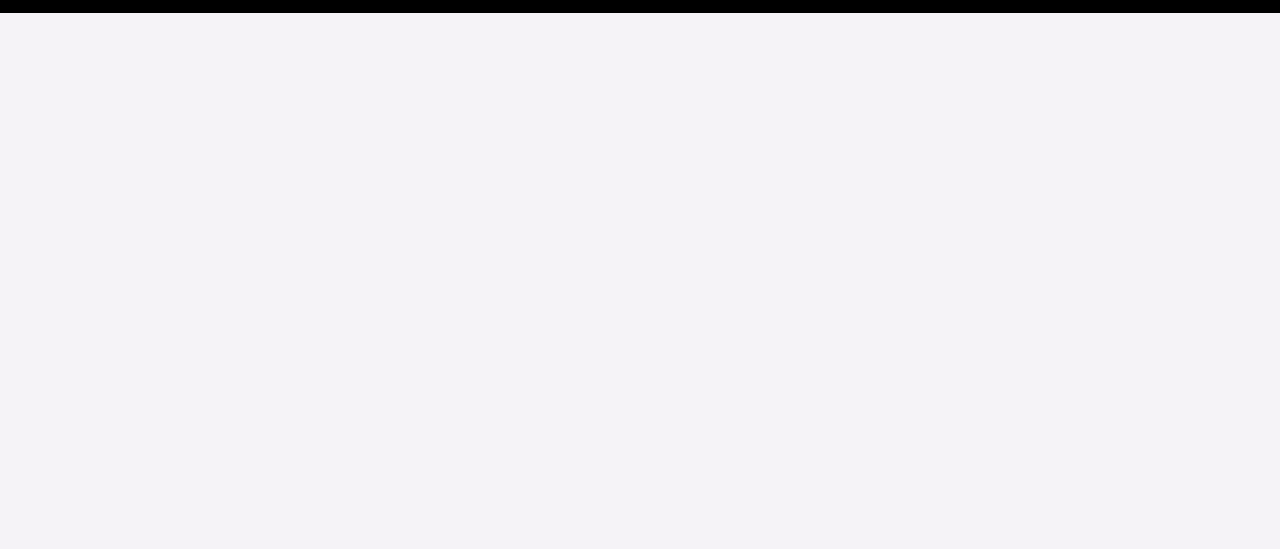
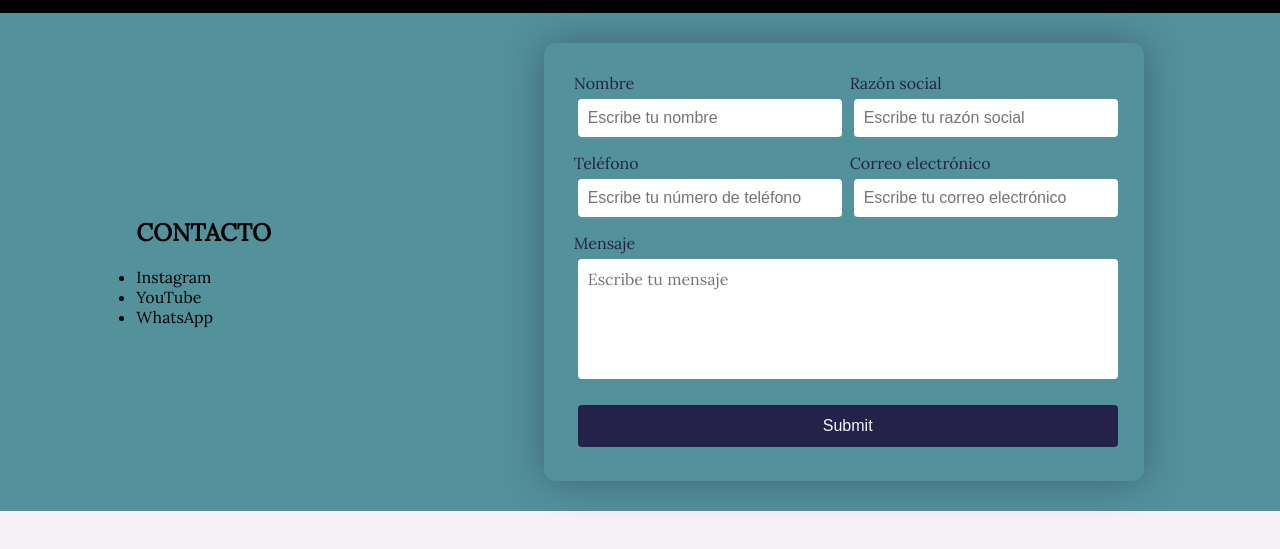
Before and after one commit to bochagit/ArkenGames, a plain HTML site: page index.html in a window 1280 px wide. Shown: the part 587-1136 px from the top of the page. Drawn offline with Linux system fonts and the light colour scheme; a web font is replaced by a local one.

Commit message:
agregada sección contacto, en proceso

```diff
--- a/Estilos/styles.css
+++ b/Estilos/styles.css
@@ -189,6 +189,8 @@ body, div, ul, nav, header, li, a {
     }
 }
 
+/* ----- HEADER ENDS ----- */
+
 /* ----- SLIDER SECTION ----- */
 
 .slider {
@@ -310,6 +312,110 @@ body, div, ul, nav, header, li, a {
     }
 }
 
+/* ----- SLIDER ENDS ----- */
+
+/* ----- CONTACT SECTION ----- */
+
+.form {
+    min-height: 60vh;
+    display: flex;
+    flex-direction: column;
+    justify-content: end;
+    align-items: center;
+    padding: 30px 0;
+    background-color: var(--blue-munsell);
+}
+
+.form__social-media {
+    display: none;
+}
+
+.form__form {
+    padding: 12px;
+    max-width: 600px;
+    width: 100%;
+    display: grid;
+}
+
+.form__input-container :is(input, textarea) {
+    width: 100%;
+    padding: 10px;
+    font-size: 16px;
+    margin: 4px;
+    margin-top: 6px;
+    border: none;
+    box-shadow: 2px 2px 4px #24214b66;
+}
+
+.form__input-container textarea {
+    resize: none;
+    min-height: 120px;
+    font-family: inherit;
+}
+
+.form__input-container input[type="submit"] {
+    padding: 12px;
+    background-color: var(--space-cadet);
+    color: var(--ghost-white);
+}
+
+/* ----- CONTACT QUERIES ----- */
+
+@media screen and (min-width: 721px) {
+    .form {
+        flex-direction: row;
+        justify-content: space-around;
+        align-items: center;
+    }
+
+    .form__social-media {
+        display: inline-block;
+    }
+
+    .form__form {
+        grid-template-columns: 1fr 1fr;
+        grid-template-areas:
+            "name company"
+            "tel email"
+            "message message"
+            "submit submit";
+        gap: 12px;
+        padding: 30px;
+        border-radius: 12px;
+        box-shadow: 0 0 40px #24214b66;
+        color: var(--space-cadet);
+    }
+
+    .form__input-container:first-child {
+        grid-area: name;
+    }
+
+    .form__input-container:nth-child(2) {
+        grid-area: company;
+    }
+
+    .form__input-container:nth-child(3) {
+        grid-area: tel;
+    }
+
+    .form__input-container:nth-child(4) {
+        grid-area: email;
+    }
+
+    .form__input-container:nth-child(5) {
+        grid-area: message;
+    }
+
+    .form__input-container:nth-child(6) {
+        grid-area: submit;
+    }
+
+    .form__input-container :is(input, textarea) {
+        box-shadow: none;
+        border-radius: 4px;
+    }
+}
+
 /* ----- ANIMATIONS ----- */
 
 @keyframes header-translucent {
--- a/index.html
+++ b/index.html
@@ -16,7 +16,7 @@
         <nav class="header__nav">
             <ul class="header__nav-list header__nav-list--arriba">
                 <li class="header__nav-item">
-                    <a href="#">Inicio</a>
+                    <a href="#inicio">Inicio</a>
                 </li>
                 <li class="header__nav-item">
                     <a href="#">Juegos</a>
@@ -35,7 +35,7 @@
             </ul>
         </nav>
     </header>
-    <section class="slider">
+    <main class="slider" id="inicio">
         <div class="slider__wrapper">
             <div class="slider__item">
                 <img id="slide-1" src="Fotos/Banner_RHvsBF.png" alt="Banner of RH vs BF game">
@@ -46,6 +46,46 @@
                 <a href="#slide-2"></a>
             </div>
         </div>
+    </main>
+    <section class="form" id="contact">
+        <div class="form__social-media">
+            <h2>CONTACTO</h2>
+            <ul class="form__list">
+                <li>Instagram</li>
+                <li>YouTube</li>
+                <li>WhatsApp</li>
+            </ul>
+        </div>
+        <form class="form__form">
+            <div class="form__input-container">
+                <label>Nombre
+                    <input type="text" placeholder="Escribe tu nombre" required>
+                </label>
+            </div>
+            <div class="form__input-container">
+                <label>Razón social
+                    <input type="text" placeholder="Escribe tu razón social" required>
+                </label>
+            </div>
+            <div class="form__input-container">
+                <label>Teléfono
+                    <input type="tel" placeholder="Escribe tu número de teléfono" required>
+                </label>
+            </div>
+            <div class="form__input-container">
+                <label>Correo electrónico
+                    <input type="email" placeholder="Escribe tu correo electrónico" required>
+                </label>
+            </div>
+            <div class="form__input-container">
+                <label>Mensaje
+                    <textarea placeholder="Escribe tu mensaje"></textarea>
+                </label>
+            </div>
+            <div class="form__input-container">
+                <input type="submit">
+            </div>
+        </form>
     </section>
     <script>
     const menuToggle = document.getElementById('menu-toggle');
```
